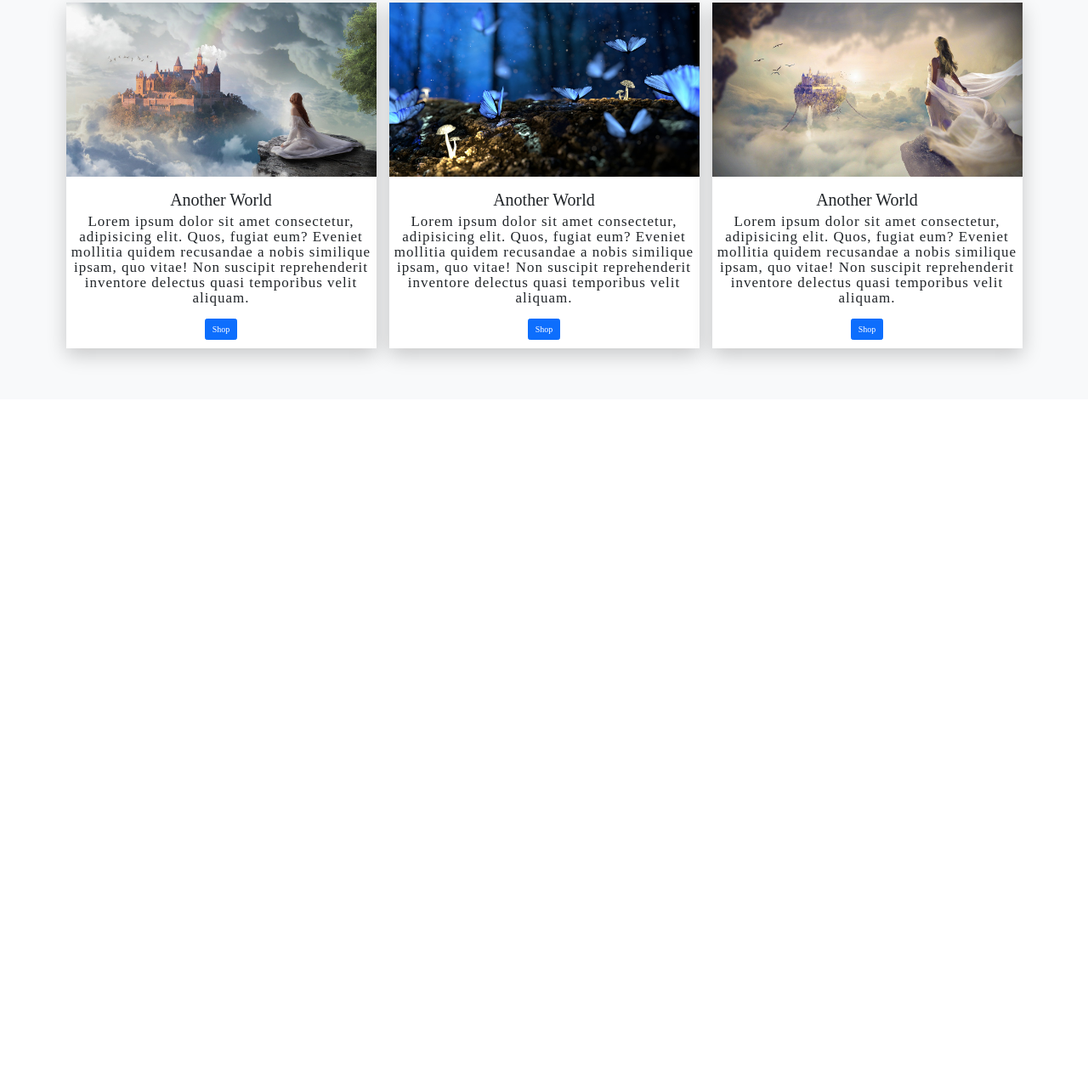
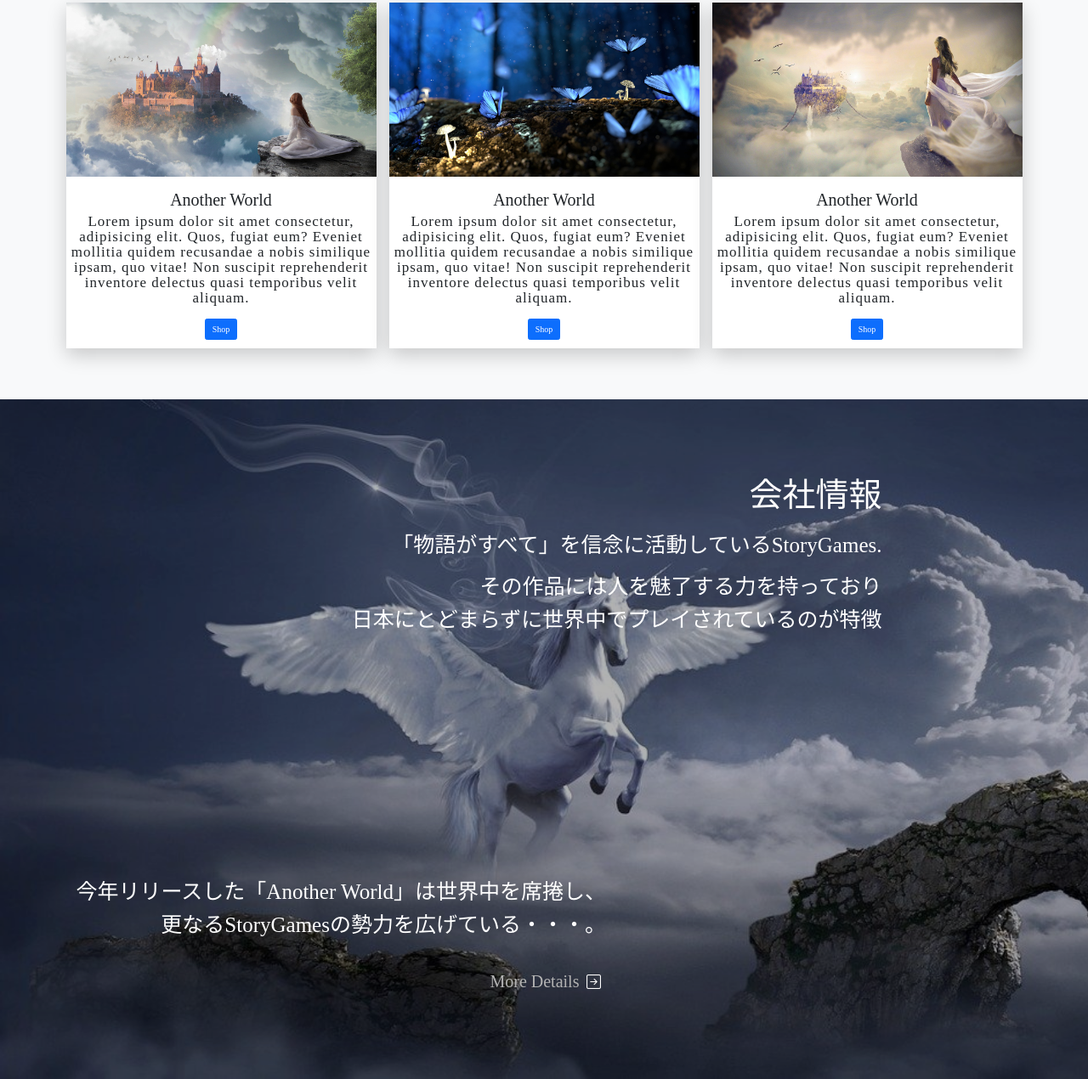
Before and after one commit to takeuchima0/lp_demo_v2, a plain HTML site: page index.html in a window 1280 px wide. Shown: the part 976-2246 px from the top of the page at 85% size. Before the commit the page ends 1446 px from the top, so only its background shows below. Drawn offline with nearby package versions, Linux system fonts and the light colour scheme; a web font is replaced by a local one.

Commit message:
fix: company section

```diff
--- a/index.html
+++ b/index.html
@@ -3,7 +3,7 @@
 <head>
   <meta charset="UTF-8">
   <meta name="viewport" content="width=device-width, initial-scale=1.0">
-  <title>うららストーリー</title>
+  <title>Story Games</title>
 
   <!-- bootstrap -->
   <link href="https://cdn.jsdelivr.net/npm/bootstrap@5.0.2/dist/css/bootstrap.min.css" rel="stylesheet" integrity="sha384-EVSTQN3/azprG1Anm3QDgpJLIm9Nao0Yz1ztcQTwFspd3yD65VohhpuuCOmLASjC" crossorigin="anonymous" />
@@ -14,7 +14,7 @@
   <!-- header section -->
   <header class="d-flex align-items-center justify-content-between w-100">
     <div class="logo-title">
-      <h2>うららストーリー</h2>
+      <h2>Story Games</h2>
     </div>
 
     <div>
@@ -98,6 +98,32 @@
     </div>
   </section>
 
+  <!-- company section -->
+  <section class="company vh-100" id="company">
+    <div class="container">
+      <div class="row">
+        <div class="company-info col-md-9 text-end mx-auto p-5">
+          <h2 class="mb-4">会社情報</h2>
+          <div>
+            <p>「物語がすべて」を信念に活動しているStoryGames.</p>
+            <p>  その作品には人を魅了する力を持っており<br>日本にとどまらずに世界中でプレイされているのが特徴</p>
+          </div>
+
+          <div class="company-text-last">
+            <div class="mb-5">
+              <p>今年リリースした「Another World」は世界中を席捲し、<br>更なるStoryGamesの勢力を広げている・・・。</p>
+            </div>
+
+            <div class="more">
+              <span class="fs-2">More Details</span>
+              <a href="#"><i class="bi bi-arrow-right-square"></i></a>
+            </div>
+          </div>
+        </div>
+      </div>
+    </div>
+  </section>
+
   <!-- footer section -->
 </body>
 </html>
--- a/style.css
+++ b/style.css
@@ -24,6 +24,11 @@ h2, h3 {
   z-index: 1;
   font-size: 3rem;
   font-weight: 540;
+}
+
+a, p {
+  position: relative;
+  z-index: 1;
 }
 
 /* common styles */
@@ -113,6 +118,51 @@ header img {
   letter-spacing: 0.1rem;
 }
 
+/* company section */
+.company {
+  background-image: url(./images/house.jpg);
+  background-size: cover;
+  background-attachment: fixed;
+  position: relative;
+}
+
+.company::after {
+  content: "";
+  position: absolute;
+  background-color: rgba(0, 0, 0, 0.3);
+  width: 100%;
+  height: 100%;
+  top: 0;
+  left: 0;
+}
+
+.company h2 {
+  font-size: 3.9rem;
+}
+
+.company p {
+  font-size: 2.5rem;
+  line-height: 3.9rem;
+}
+
+.company-text-last {
+  position: absolute;
+  top: 70%;
+  left: 7%;
+}
+
+.company-info .more a {
+  display: inline-block;
+  color: #fff;
+  font-size: 1.7rem;
+  padding: 0.6rem;
+}
+
+.company-info .more a:hover {
+  color: rgb(71, 173, 187);
+  transform: translateX(1rem);
+}
+
 /* media query: pc */
 @media (max-width: 1000px) {
   .hero h1 {
@@ -151,4 +201,28 @@ header img {
   .hero h3 {
     font-size: 2rem;
   }
+
+  /* company section */
+  .company-info {
+    text-align: center !important;
+    padding: 2rem !important;
+  }
+
+  .conmpany-text-last {
+    position: static;
+    margin-top: 30rem;
+  }
+
+  .company-info h2 {
+    margin-bottom: 4.6rem !important;
+  }
+
+  .company-info p {
+    line-height: 5rem;
+    font-size: 2.2rem;
+  }
+
+  .company-info .more {
+    margin-top: 9rem;
+  }
 }
```
